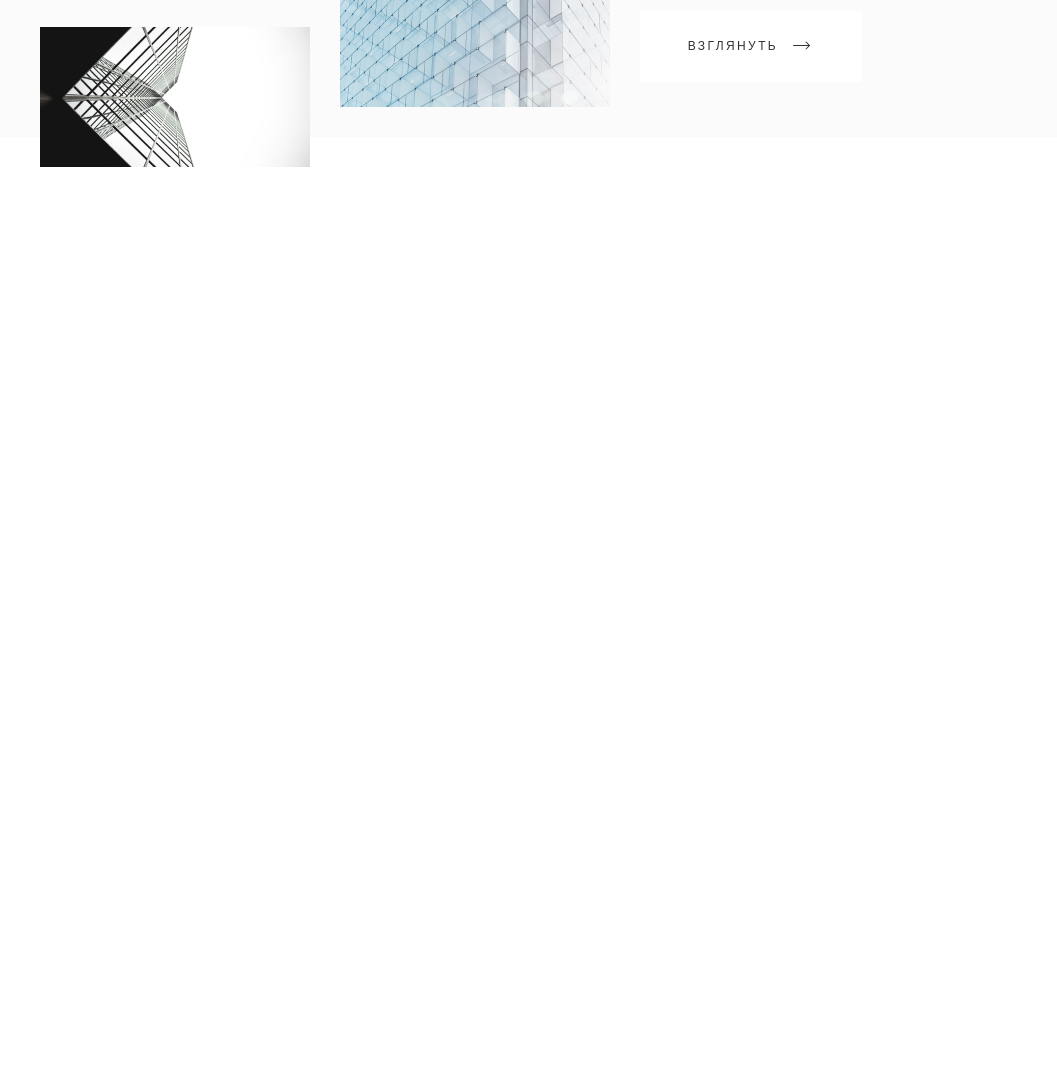
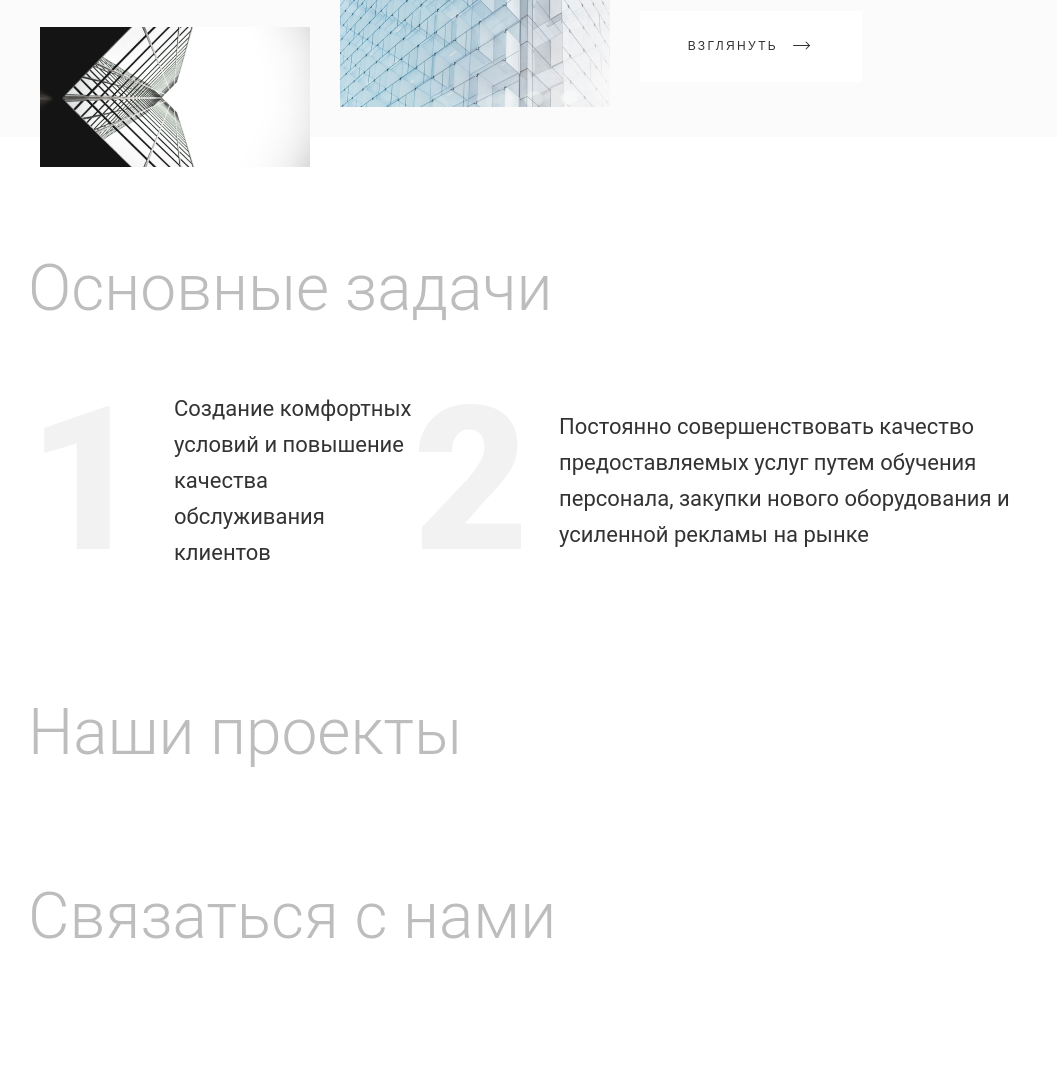
Before and after one commit to Maksym-Palii/DigitalProjectSmartOrange, a plain HTML site: page index.html in a window 1280 px wide. Shown: the part 1246-2318 px from the top of the page, without its empty margins (115-1172 px from the left). Before the commit the page ends 1511 px from the top, so only its background shows below. Drawn offline with Linux system fonts and the light colour scheme.

Commit message:
main-tasks section added markup and basic styles

```diff
--- a/index.html
+++ b/index.html
@@ -88,8 +88,8 @@
                     </ul>
 
                 <div class="about-company__container-text">
-                    <h2 class="about-compan__title">О компании</h2>
-                    <p class="about-compan__text">Lorem Ipsum is simply dummy text of the printing and typesetting industry. Lorem Ipsum has been the industry's standard
+                    <h2 class="title">О компании</h2>
+                    <p class="about-company__text">Lorem Ipsum is simply dummy text of the printing and typesetting industry. Lorem Ipsum has been the industry's standard
                     dummy text ever since the 1500s, when an unknown printer took a galley of type and scrambled it to make a type specimen
                     book. It has survived not only five centuries, but also the leap into electronic typesetting, remaining essentially
                     unchanged.
@@ -103,6 +103,31 @@
             </div>
         </section>
 
+        <section class="section">
+            <div class="container">
+                <h2 class="title">Основные задачи</h2>
+                <div class="mainTasks-container">
+                    <p class="mainTasks__number">1</p>
+                    <p class="mainTasks__text">Создание комфортных условий и повышение качества обслуживания клиентов</p>
+                    <p class="mainTasks__number">2</p>
+                    <p class="mainTasks__text">Постоянно совершенствовать качество предоставляемых услуг путем обучения персонала, закупки нового оборудования и усиленной рекламы на рынке</p>
+                </div>
+            </div>
+        </section>
+
+        <section class="section">
+            <div class="container">
+                <h2 class="title">Наши проекты</h2>
+            </div>
+        </section>
+
+        <section class="section">
+            <div class="container">
+                <h2 class="title">Связаться с нами</h2>
+
+            </div>
+        </section>
+
 
     </main>
     <footer></footer>
--- /dev/null
+++ b/sass/components/_title.scss
@@ -0,0 +1,7 @@
+.title{
+    color:  #BDBDBD;
+    font-size: 64px;
+    font-weight: 300;
+    line-height: 1;
+    // margin-bottom: 20px;
+}
--- a/sass/layouts/_about-company.scss
+++ b/sass/layouts/_about-company.scss
@@ -40,18 +40,11 @@
 
 }
 
-.about-compan__title{
-    color:  #BDBDBD;
-    font-size: 64px;
-    font-weight: 300;
-    line-height: 1;
-    margin-bottom: 20px;
-}
-
-.about-compan__text{
+.about-company__text{
     color: #000;
     font-size: 16px;
     font-weight: 300;
     line-height: 1.56;
+    margin-top: 20px;
     margin-bottom: 20px;
 }
--- /dev/null
+++ b/sass/layouts/_main-tasks.scss
@@ -0,0 +1,21 @@
+.mainTasks-container{
+    display: flex;
+    align-items: center;
+    margin-top: 60px;
+}
+
+.mainTasks__number {
+    color: #F2F2F2;
+
+    font-size: 200px;
+    font-weight: 900;
+    line-height: 1;
+}
+
+.mainTasks__text{
+    margin-left: 30px;
+    color: #333;
+    font-size: 22px;
+    font-weight: 400;
+    line-height: 1.63
+}
--- a/sass/main.scss
+++ b/sass/main.scss
@@ -4,8 +4,10 @@
 @import "./components/section";
 @import "./components/container";
 
+@import "./components/logo";
+@import "./components/mainBtn";
+@import "./components/title";
 @import "./layouts/header";
 @import "./layouts/hero";
-@import "./components/logo";
-@import "./components/mainBtn";
 @import "./layouts/about-company";
+@import "./layouts/main-tasks";
```
Also changed, not shown: css/main.css, css/main.min.css, 2 other files.
